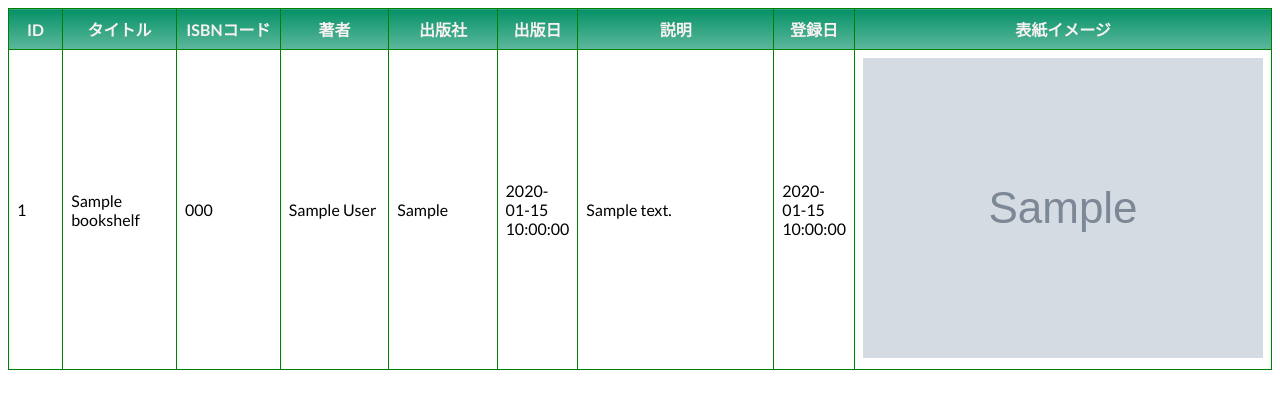
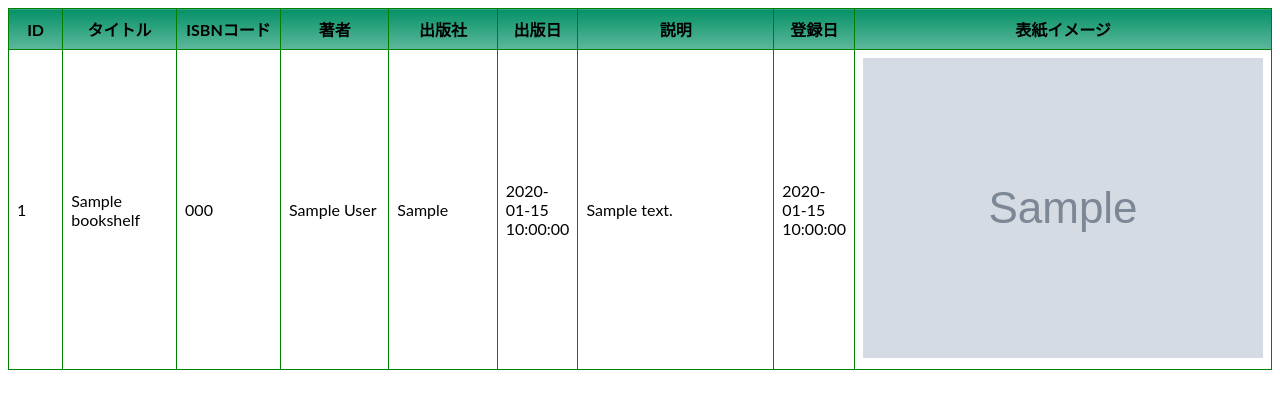
Before and after one commit to Nagatsuki46/meiho-bookshelf, a PHP site: page / in a window 1280 px wide. Shown: the top 409 px of the page. Run offline with PHP 8.4, Linux system fonts and the light colour scheme; tables that the repository leaves empty or names only in its code hold one stand-in row (values such as "Sample post"); grey boxes marked "Sample" are stand-in pictures; some libraries are stand-ins or nearby versions.

Commit message:
フォントや横罫線消し追加

```diff
--- a/index.php
+++ b/index.php
@@ -14,11 +14,9 @@ $sth = $dbh->query(
 $rows = $sth->fetchAll(PDO::FETCH_ASSOC);
 ?>
 <!DOCTYPE html>
-<head>
-<link href="https://fonts.googleapis.com/css2?family=Lato:wght@400;700&family=Noto+Sans+JP:wght@400;700&display=swap" rel="stylesheet">
 <title>図書の一覧</title>
 <link rel="stylesheet" href="list.css">
-</head>
+
 <?php if (!$rows): ?>
 <div>アイテムが見つかりませんでした</div>
 <?php else: ?>
--- a/list.css
+++ b/list.css
@@ -1,15 +1,14 @@
 Table {
     border-collapse: collapse;
-    border: solid 1px blue;
-    border-left-color: transparent;
-    border-right-color: transparent;
+    border: solid 1px green;
     font-family: 'Lato', 'Noto Sans JP', 'ヒラギノ角ゴ ProN', 'Hiragino Kaku Gothic ProN', 'メイリオ', Meiryo, 'ＭＳ Ｐゴシック', 'MS PGothic', sans-serif;
 }
 thead tr th{
     /* border-bottom:double 3px green;
     background-color: #bbedce; */
     background: linear-gradient(to bottom, #059167, #5eb89d);
-    color: #f8f1f1;
+    /* color: #f8f1f1; */
+    color: black;
 }
 th,td{
     border: solid 1px green;
```
